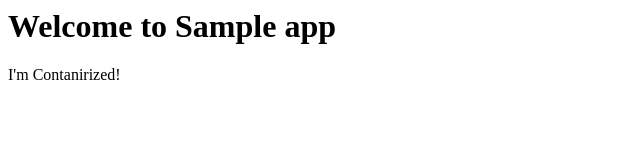
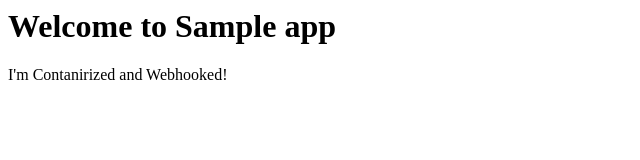
Before and after one commit to vijai1973/sample-app, a plain HTML site: page index.html in a window 1280 px wide. Shown: the whole page, without its empty margins (0-640 px from the left). Drawn offline with Linux system fonts and the light colour scheme.

Commit message:
build on jenkins

```diff
--- a/index.html
+++ b/index.html
@@ -4,7 +4,7 @@ Sample app
 </title>
 <body>
 	<h1> Welcome to Sample app</h1>
-	I'm Contanirized!
+	I'm Contanirized and Webhooked!
 </body>
 
 
```
